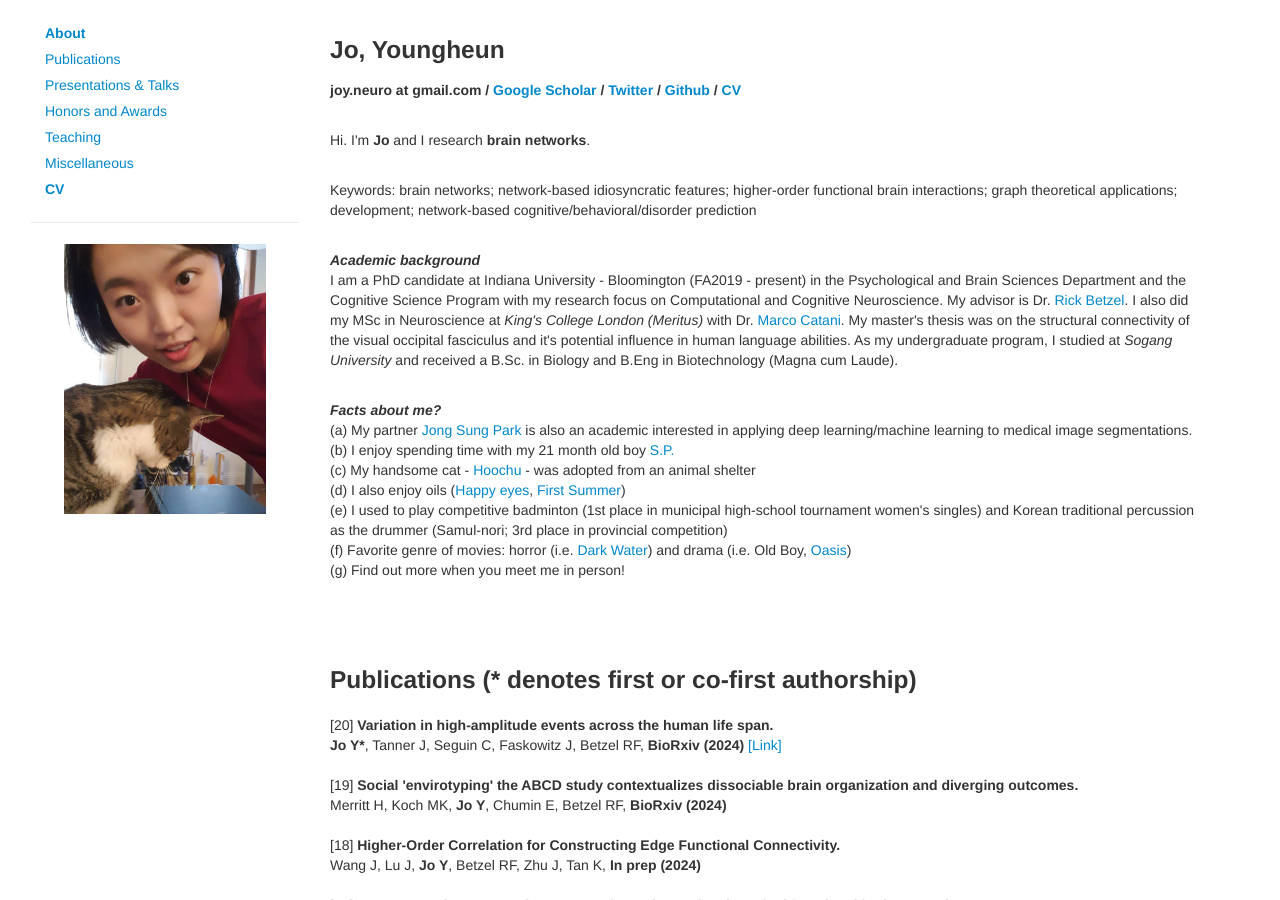
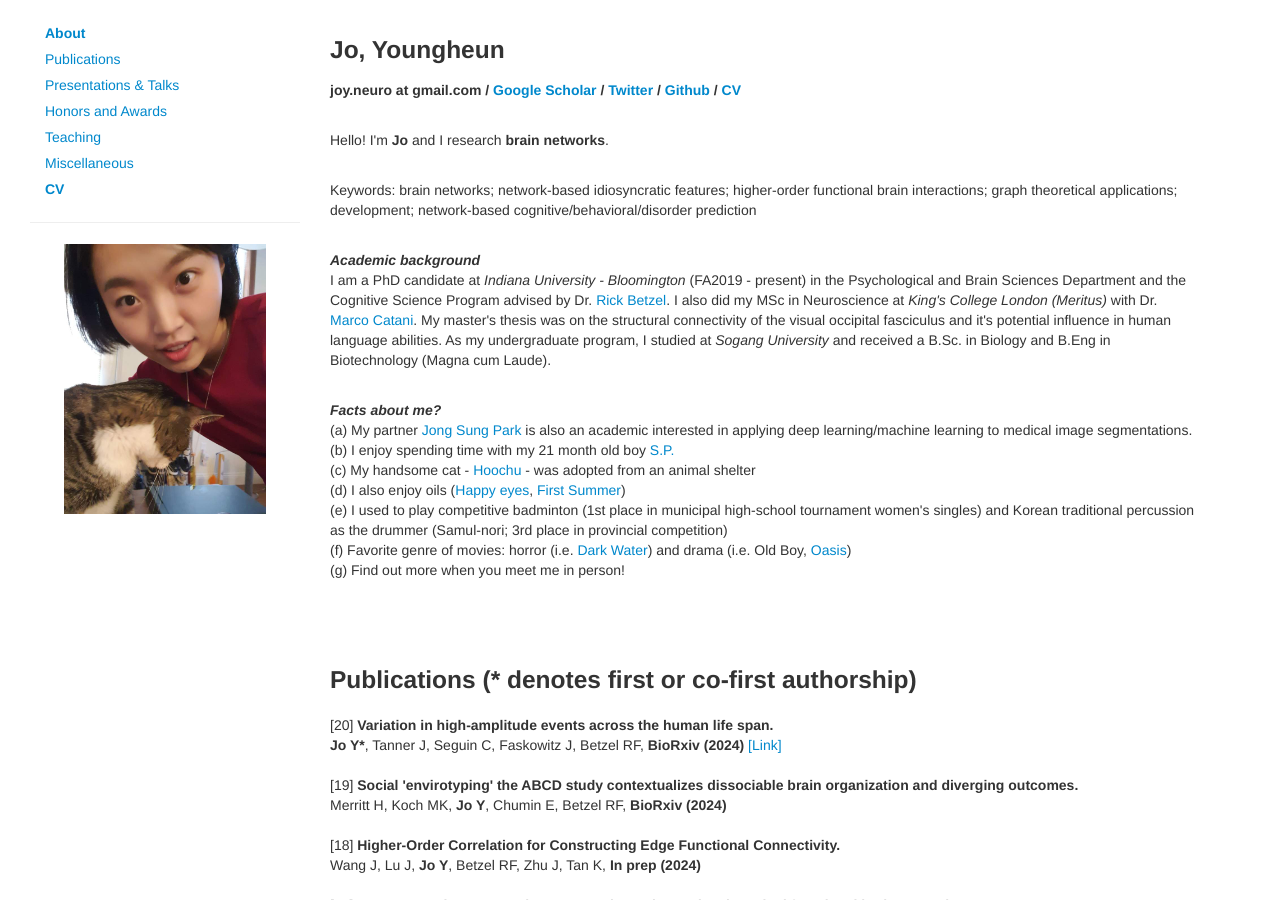
Before and after one commit to joy-neuro/joy-neuro.github.io, a Jekyll site: the page index.html, which Jekyll copies as it is, in a window 1280 px wide and 900 px high. Built offline with Jekyll 4.4.1, drawn with Linux system fonts in a browser that asks for light colours; nearby versions of some CDN libraries; comment, search, counter and statistics services are not loaded.

Commit message:
Update index.html

```diff
--- a/index.html
+++ b/index.html
@@ -74,7 +74,7 @@
             </a>
             </br>
             <p>
-                Hi. I'm <b>Jo</b> and I research <b>brain networks</b>.
+                Hello! I'm <b>Jo</b> and I research <b>brain networks</b>.
             </p>
             <p>
                 </br>
@@ -85,7 +85,7 @@ applications; development; network-based cognitive/behavioral/disorder predictio
             <p>
                 <b><em>Academic background</em></b>
             </br>
-                I am a PhD candidate at Indiana University - Bloomington (FA2019 - present) in the Psychological and Brain Sciences Department and the Cognitive Science Program with my research focus on Computational and Cognitive Neuroscience. My advisor is Dr. <a target="_blank" href= "https://scholar.google.com/citations?user=3j9gqsEAAAAJ&hl=en&oi=ao">Rick Betzel</a>. I also did my MSc in Neuroscience at <em>King's College London (Meritus)</em>
+                I am a PhD candidate at <em>Indiana University - Bloomington</em> (FA2019 - present) in the Psychological and Brain Sciences Department and the Cognitive Science Program advised by Dr. <a target="_blank" href= "https://scholar.google.com/citations?user=3j9gqsEAAAAJ&hl=en&oi=ao">Rick Betzel</a>. I also did my MSc in Neuroscience at <em>King's College London (Meritus)</em>
                 with Dr. <a target="_blank" href="https://scholar.google.co.kr/citations?user=VPqrCdQAAAAJ&hl=en&oi=ao">Marco Catani</a>. My master's thesis was on the structural connectivity of the visual occipital fasciculus and it's potential influence in human language abilities.
                 As my undergraduate program, I studied at <em>Sogang University</em> and received a B.Sc. in Biology and B.Eng in Biotechnology (Magna cum Laude).
             </p>
```
